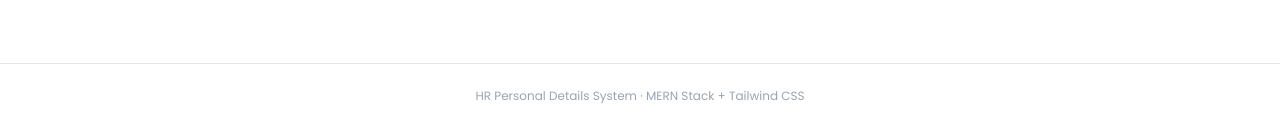
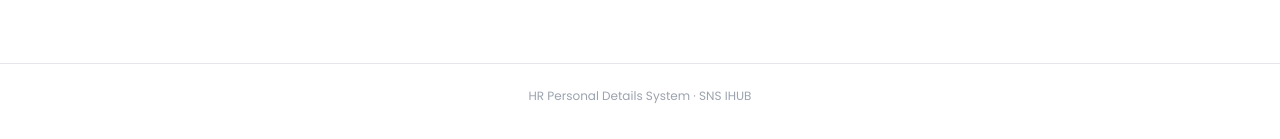
Before and after one commit to naveensnsgroups/Mernstack_Project_Trail, a React (Vite) app in the folder frontend/: page /records in a window 1280 px wide. Shown: the part 619-758 px from the top of the page. Built offline with nearby package versions, Linux system fonts and the light colour scheme; no server answers.

Commit message:
feat: implement Home, AddEmployeePage, and EmployeeRecordsPage components for employee management

```diff
--- a/frontend/src/pages/AddEmployeePage.jsx
+++ b/frontend/src/pages/AddEmployeePage.jsx
@@ -39,7 +39,7 @@ export default function AddEmployeePage() {
       </main>
 
       <footer className="text-center py-6 text-xs text-gray-400 border-t border-gray-200 mt-8" style={{ fontFamily: 'Poppins, sans-serif' }}>
-        HR Personal Details System &middot; MERN Stack + Tailwind CSS
+       HR Personal Details System &middot; SNS IHUB
       </footer>
     </div>
   );
--- a/frontend/src/pages/EmployeeRecordsPage.jsx
+++ b/frontend/src/pages/EmployeeRecordsPage.jsx
@@ -106,7 +106,7 @@ export default function EmployeeRecordsPage() {
       </main>
 
       <footer className="text-center py-6 text-xs text-gray-400 border-t border-gray-200 mt-8" style={{ fontFamily: 'Poppins, sans-serif' }}>
-        HR Personal Details System &middot; MERN Stack + Tailwind CSS
+        HR Personal Details System &middot; SNS IHUB
       </footer>
 
       {/* Modals */}
--- a/frontend/src/pages/Home.jsx
+++ b/frontend/src/pages/Home.jsx
@@ -150,7 +150,7 @@ export default function Home() {
         className="text-center py-6 text-xs text-gray-400 border-t border-gray-200 mt-8"
         style={{ fontFamily: 'Poppins, sans-serif' }}
       >
-        HR Personal Details System &middot; MERN Stack + Tailwind CSS
+        HR Personal Details System &middot; SNS IHUB
       </footer>
 
       {/* ── Modals ──────────────────────────────────────────────── */}
```
